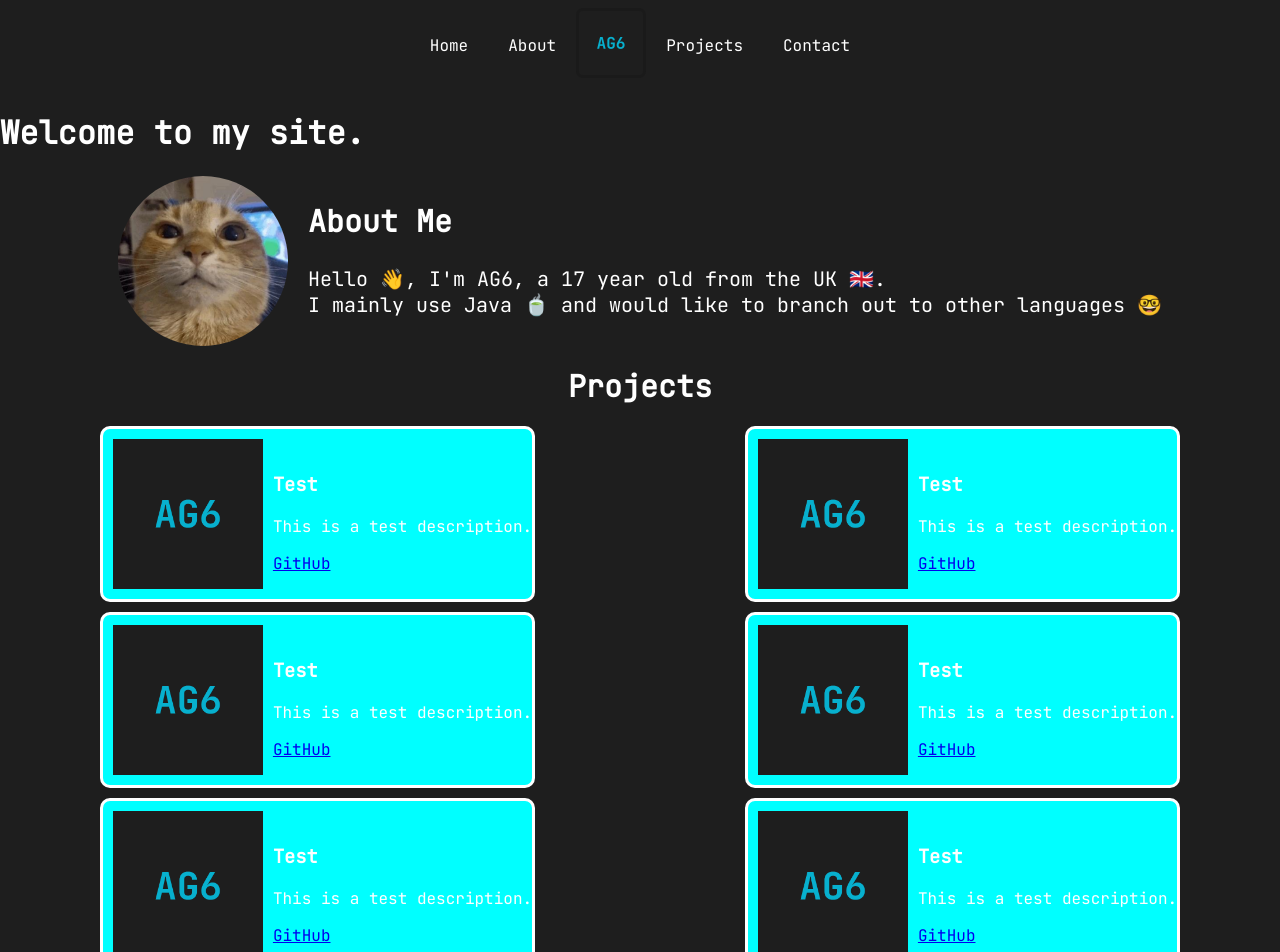
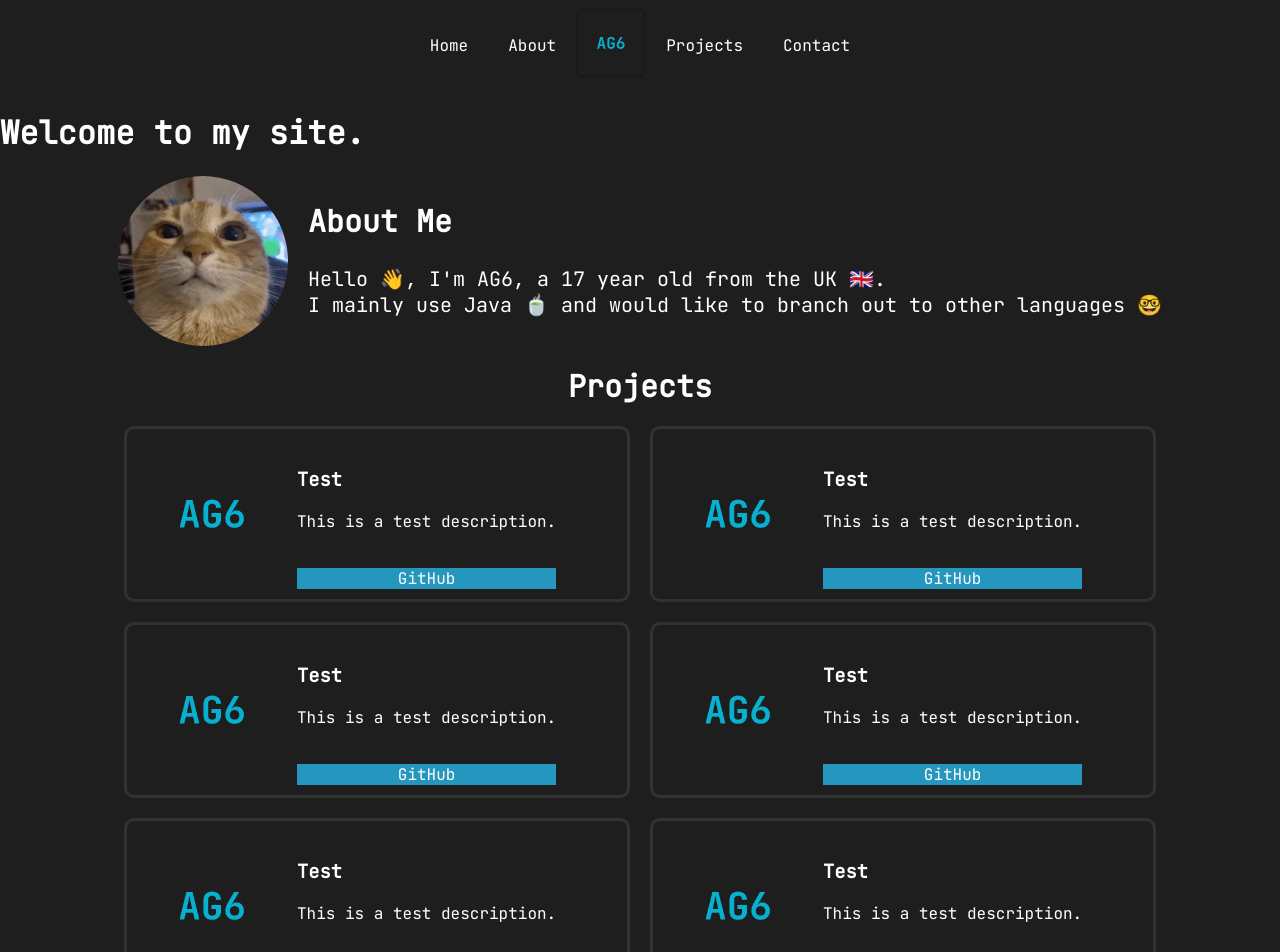
Before and after one commit to AG6Dev/ag6.dev-next, a Next.js app: page / in a window 1280 px wide. Shown: the top 952 px of the page. Built offline with nearby package versions, Linux system fonts and the light colour scheme.

Commit message:
almost fully done project section i think

```diff
--- a/src/app/page.tsx
+++ b/src/app/page.tsx
@@ -5,8 +5,8 @@ export default function Home() {
     return (
         <div className="wrapper">
             <h1>Welcome to my site.</h1> {/*make sure to remove this line*/}
-            <AboutSection />
-            <ProjectSection />
+            <AboutSection/>
+            <ProjectSection/>
         </div>
     )
 }
--- a/src/components/Project.tsx
+++ b/src/components/Project.tsx
@@ -13,15 +13,18 @@ export default function Project(props: Props) {
 
     return (
         <div className="project-entry">
-            <Image src={props.image} alt={props.name} id="project-image"/>
+            <Image src={props.image} alt={props.name} className="project-image"/>
 
-            <div id="project-text-area">
-                <h3 id="project-name">{props.name}</h3>
-                <p id="project-description">{props.description}</p>
+            <div className="project-text-area">
+                <h3 className="project-name">{props.name}</h3>
+                <p className="project-description">{props.description}</p>
 
-                <div id="project-links">
-                    <Link href={props.githubLink ?? ""} target="_blank" rel="noopener noreferrer" id="project-link"
-                          style={{display: props.githubLink == null ? "none" : "block"}}>GitHub</Link>
+                <div className="project-links">
+                    <Link href={props.githubLink ?? ""} target="_blank" rel="noopener noreferrer"
+                          className="project-link"
+                          style={{display: props.githubLink == null ? "none" : "block"}}>
+                        GitHub
+                    </Link>
                 </div>
             </div>
         </div>
--- a/src/styles/project-entry.css
+++ b/src/styles/project-entry.css
@@ -1,22 +1,44 @@
 .project-entry {
     border-radius: 10px;
-    border-color: #fff;
+    border-color: #323131;
     border-style: solid;
     align-content: center;
     display: flex;
-    /* temporary for now*/ background: aqua;
+
+    width: 500px;
+    height: 100%;
 }
 
-#project-text-area {
+.project-text-area {
+    margin-top: 10px;
     align-content: center;
-
     flex-direction: column;
 }
 
-#project-image {
+.project-image {
     margin: 10px;
-
     object-fit: cover;
     max-width: 150px;
-    height: 100%
+    height: 100%;
+
+    border-radius: 10px;
+
 }
+
+.project-links {
+    padding-top: 20px;
+}
+
+.project-link {
+    text-decoration: none;
+    color: #fff;
+
+    background: #2596be;
+
+
+    text-align: center;
+}
+
+.project-link:hover {
+    background: #1b6a8c;
+}
--- a/src/styles/project-section.css
+++ b/src/styles/project-section.css
@@ -1,10 +1,10 @@
 #project-grid {
-    display: grid;
-    grid-template-columns: repeat(auto-fill, minmax(500px, 1fr));
-    grid-gap: 10px;
-    justify-items: center;
-    align-items: center;
-    margin-top: 20px;
+    display: flex;
+    justify-content: center;
+    flex-direction: row;
+    flex-wrap: wrap;
+
+    gap: 20px;
 }
 
 #project-wrapper > h2 {
```
Also changed, not shown: src/components/ProjectSection.tsx (+12 -6 lines).
